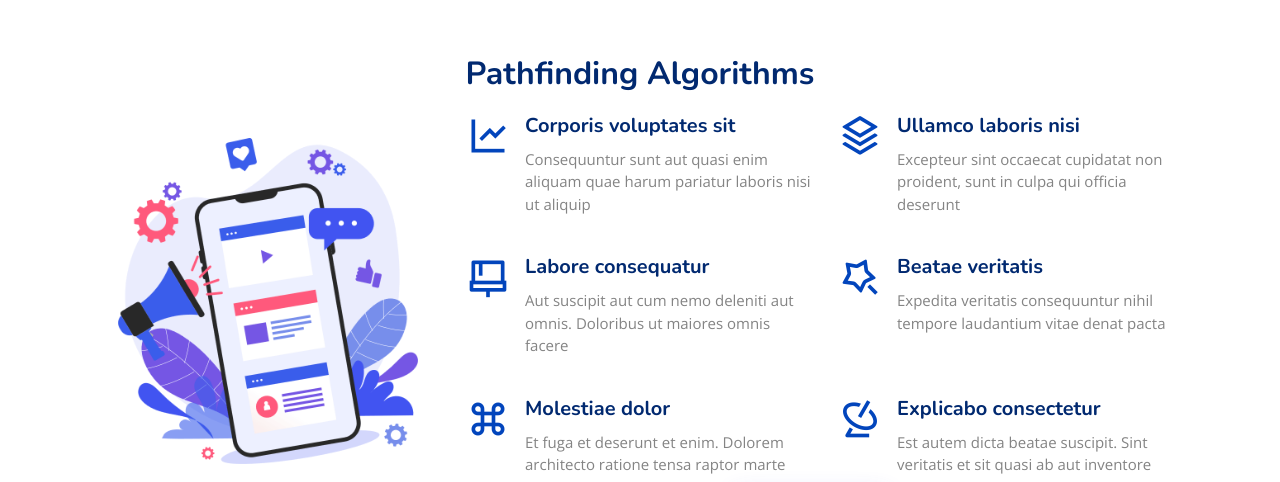
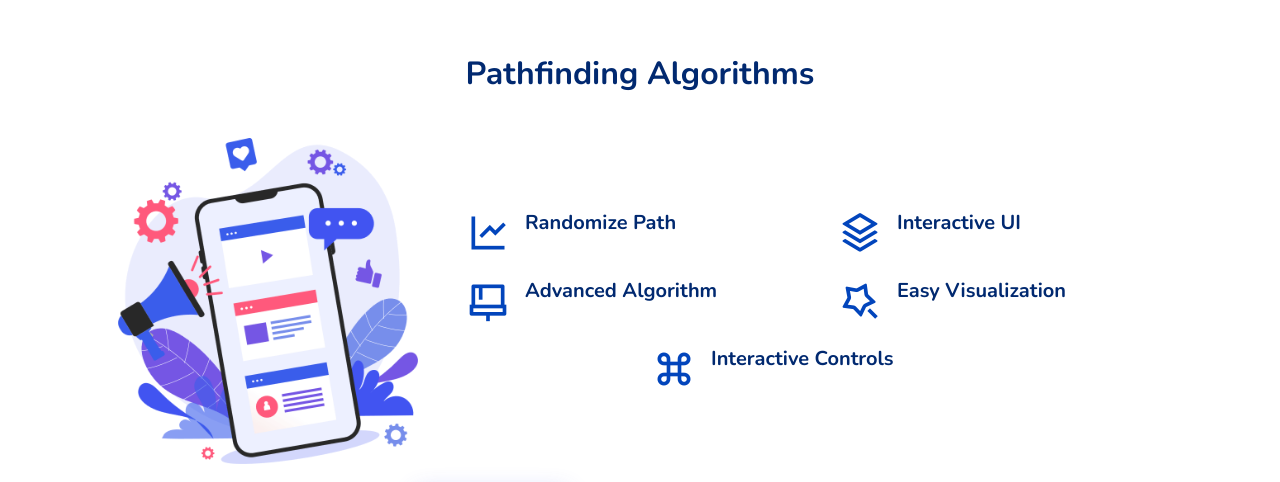
Before and after one commit to Prince-Gupta16/Minor, a plain HTML site: page index.html in a window 1280 px wide. Shown: the part 2370-2852 px from the top of the page. Drawn offline with nearby package versions, Linux system fonts and the light colour scheme.

Commit message:
Path updated

```diff
--- a/index.html
+++ b/index.html
@@ -246,49 +246,49 @@
                 <div class="col-md-6 icon-box" data-aos="fade-up">
                   <i class="ri-line-chart-line"></i>
                   <div>
-                    <h4>Corporis voluptates sit</h4>
-                    <p>Consequuntur sunt aut quasi enim aliquam quae harum pariatur laboris nisi ut aliquip</p>
+                    <h4>Randomize Path</h4>
+                    <!-- <p>Consequuntur sunt aut quasi enim aliquam quae harum pariatur laboris nisi ut aliquip</p> -->
                   </div>
                 </div>
 
                 <div class="col-md-6 icon-box" data-aos="fade-up" data-aos-delay="100">
                   <i class="ri-stack-line"></i>
                   <div>
-                    <h4>Ullamco laboris nisi</h4>
-                    <p>Excepteur sint occaecat cupidatat non proident, sunt in culpa qui officia deserunt</p>
+                    <h4>Interactive UI</h4>
+
                   </div>
                 </div>
 
                 <div class="col-md-6 icon-box" data-aos="fade-up" data-aos-delay="200">
                   <i class="ri-brush-4-line"></i>
                   <div>
-                    <h4>Labore consequatur</h4>
-                    <p>Aut suscipit aut cum nemo deleniti aut omnis. Doloribus ut maiores omnis facere</p>
+                    <h4>Advanced Algorithm</h4>
+
                   </div>
                 </div>
 
                 <div class="col-md-6 icon-box" data-aos="fade-up" data-aos-delay="300">
                   <i class="ri-magic-line"></i>
                   <div>
-                    <h4>Beatae veritatis</h4>
-                    <p>Expedita veritatis consequuntur nihil tempore laudantium vitae denat pacta</p>
+                    <h4>Easy Visualization</h4>
+
                   </div>
                 </div>
 
                 <div class="col-md-6 icon-box" data-aos="fade-up" data-aos-delay="400">
                   <i class="ri-command-line"></i>
                   <div>
-                    <h4>Molestiae dolor</h4>
-                    <p>Et fuga et deserunt et enim. Dolorem architecto ratione tensa raptor marte</p>
+                    <h4>Interactive Controls</h4>
+
                   </div>
                 </div>
 
-                <div class="col-md-6 icon-box" data-aos="fade-up" data-aos-delay="500">
+                <!-- <div class="col-md-6 icon-box" data-aos="fade-up" data-aos-delay="500">
                   <i class="ri-radar-line"></i>
                   <div>
                     <h4>Explicabo consectetur</h4>
-                    <p>Est autem dicta beatae suscipit. Sint veritatis et sit quasi ab aut inventore</p>
-                  </div>
+
+                  </div> -->
                 </div>
 
               </div>
```
